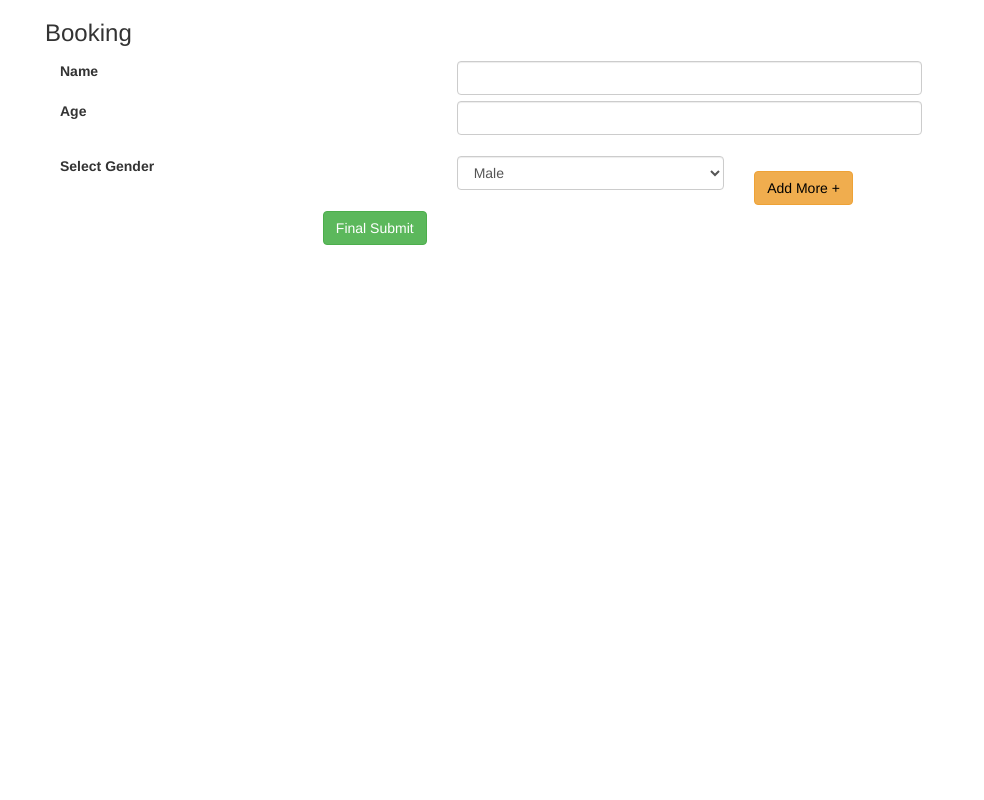
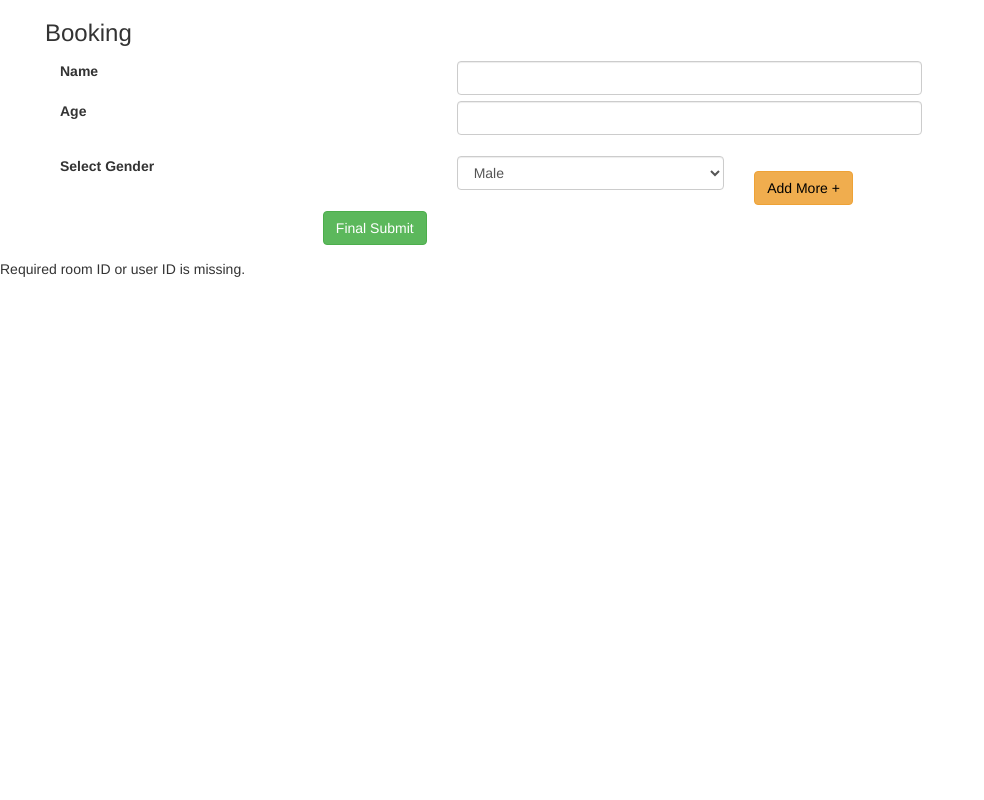
Before and after one commit to rawalkishna/hotel-management, a PHP site: page /rf/book.php in a window 1280 px wide. Shown: the whole page, without its empty margins (0-984 px from the left). Run offline with PHP 8.4, Linux system fonts and the light colour scheme; some libraries are stand-ins or nearby versions.

Commit message:
fix booking issue

```diff
--- a/book.php
+++ b/book.php
@@ -93,37 +93,61 @@
 
 	</form>
   <?php
+session_start();
+require 'db.php';
+
+// Define $room_id and $user_id from GET/SESSION if not already defined
+if (!isset($_GET['room_id']) || !isset($_SESSION['user_id'])) {
+    die("Required room ID or user ID is missing.");
+}
+
+$room_id = intval($_GET['room_id']);
+$user_id = intval($_SESSION['user_id']);
+
 if (isset($_POST['submit'])) {
+    $dates = date('Y-m-d');
 
-	$dates = date('Y-m-d');
-	$query1 = "INSERT INTO `tbl_booking`(`room_id`, `user_id`, `booking_date`) VALUES ($room_id,$user_id,'$dates')";
-	$run1 = mysqli_query($con,$query1);
+    // Insert booking details into tbl_booking
+    $query1 = "INSERT INTO `tbl_booking` (`room_id`, `user_id`, `booking_date`) VALUES ('$room_id', '$user_id', '$dates')";
+    $run1 = mysqli_query($con, $query1);
 
-	$booking_id = mysqli_insert_id($con);
-	//echo "<pre>";
+    if ($run1) {
+        $booking_id = mysqli_insert_id($con); // Get the booking ID of the new entry
+
+        // Loop through user details and insert them into tbl_booking_user
         $user_name = $_POST['user_name'];
         $user_age = $_POST['user_age'];
         $user_gender = $_POST['user_gender'];
-	/* print_r($user_name);
-	 print_r($user_age);
-	 print_r($user_gender);
-	 echo count($user_name);*/
-	 for ($i=0; $i < count($user_name); $i++) {
-	 	$user_name_temp = $user_name[$i];
-		$user_age_temp = $user_age[$i];
-		$user_gender_temp = $user_gender[$i];
 
-		$query2 = "INSERT INTO `tbl_booking_user`(`booking_id`, `user_name`, `user_age`, `user_gender`) VALUES ($booking_id,'$user_name_temp',$user_age_temp,'$user_gender_temp')";
-		//echo $query2;exit;
-		$run2 = mysqli_query($con,$query2);
+        for ($i = 0; $i < count($user_name); $i++) {
+            $user_name_temp = mysqli_real_escape_string($con, $user_name[$i]);
+            $user_age_temp = intval($user_age[$i]);
+            $user_gender_temp = mysqli_real_escape_string($con, $user_gender[$i]);
 
-      $query3="UPDATE tbl_room SET isBooked='1' where room_id = '".$room_id."'";
-                        $run3=mysqli_query($con,$query3);
+            $query2 = "INSERT INTO `tbl_booking_user` (`booking_id`, `user_name`, `user_age`, `user_gender`) VALUES ('$booking_id', '$user_name_temp', '$user_age_temp', '$user_gender_temp')";
+            $run2 = mysqli_query($con, $query2);
 
-      $url = "profile.php";
+            // Check if query2 fails
+            if (!$run2) {
+                die("Error in user details insertion: " . mysqli_error($con));
+            }
+        }
+
+        // Update room status to booked
+        $query3 = "UPDATE tbl_room SET isBooked='1' WHERE room_id = '$room_id'";
+        $run3 = mysqli_query($con, $query3);
+
+        // Check if query3 fails
+        if (!$run3) {
+            die("Error in room update: " . mysqli_error($con));
+        }
+
+        // Redirect to profile page with a success message
         $_SESSION['msg'] = 'Booking Successful';
-                header('Location: '.$url);
+        header('Location: profile.php');
+        exit();
+    } else {
+        die("Error in booking insertion: " . mysqli_error($con));
     }
-	//exit;
 }
 ?>
```
Lines whose indentation alone changed are shown as unchanged.
